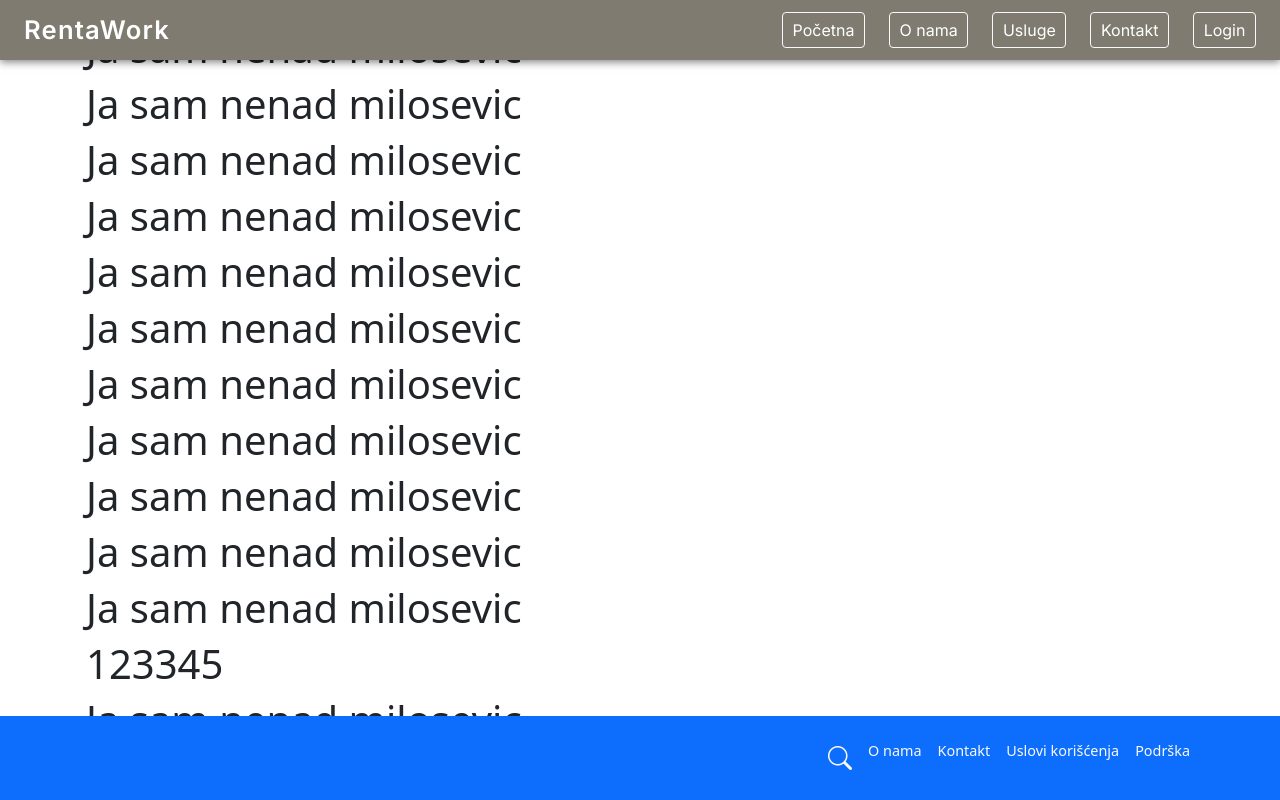
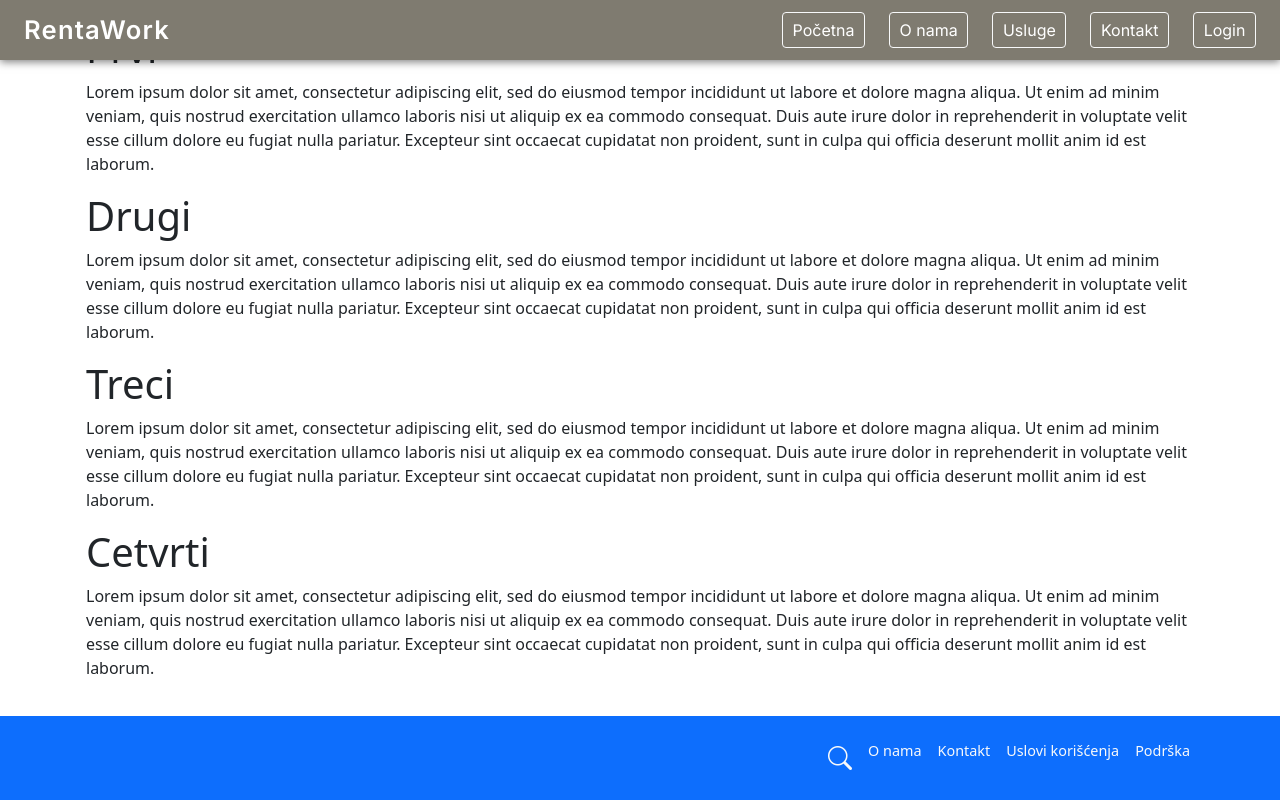
Before and after one commit to mnenadmm/rentaWorks, an Angular app in the folder client/: page / in a window 1280 px wide. Built offline with nearby package versions, Linux system fonts and the light colour scheme.

Commit message:
Dodajem addddddsddsefff

```diff
--- a/client/src/app/app.component.html
+++ b/client/src/app/app.component.html
@@ -3,22 +3,35 @@
 
   <main class="flex-grow-1 container py-4 content">
    <div>
-    <h1>Ja sam nenad milosevic</h1>
-    <h1>Ja sam nenad milosevic</h1>
-    <h1>Ja sam nenad milosevic</h1>
-    <h1>Ja sam nenad milosevic</h1>
-    <h1>Ja sam nenad milosevic</h1>
-    <h1>Ja sam nenad milosevic</h1>
-    <h1>Ja sam nenad milosevic</h1>
-    <h1>Ja sam nenad milosevic</h1>
-    <h1>Ja sam nenad milosevic</h1>
-    <h1>Ja sam nenad milosevic</h1>
-    <h1>Ja sam nenad milosevic</h1>
-    <h1>123345</h1>
-    <h1>Ja sam nenad milosevic</h1><h1>Ja sam nenad milosevic</h1><h1>Ja sam nenad milosevic</h1>
-    <h1>Ja sam nenad milosevic</h1><h1>Ja sam nenad milosevic</h1>
-    <h1>Ja sam nenad milosevic</h1>
-    <h1>Ja sam nenad milosevic</h1>
+    <h1>Prvi</h1>
+    <p>
+Lorem ipsum dolor sit amet, consectetur adipiscing elit, sed do eiusmod tempor incididunt ut labore et dolore magna aliqua.
+Ut enim ad minim veniam, quis nostrud exercitation ullamco laboris nisi ut aliquip ex ea commodo consequat.
+Duis aute irure dolor in reprehenderit in voluptate velit esse cillum dolore eu fugiat nulla pariatur.
+Excepteur sint occaecat cupidatat non proident, sunt in culpa qui officia deserunt mollit anim id est laborum.
+</p>
+<h1>Drugi</h1>
+<p>
+Lorem ipsum dolor sit amet, consectetur adipiscing elit, sed do eiusmod tempor incididunt ut labore et dolore magna aliqua.
+Ut enim ad minim veniam, quis nostrud exercitation ullamco laboris nisi ut aliquip ex ea commodo consequat.
+Duis aute irure dolor in reprehenderit in voluptate velit esse cillum dolore eu fugiat nulla pariatur.
+Excepteur sint occaecat cupidatat non proident, sunt in culpa qui officia deserunt mollit anim id est laborum.
+</p>
+<h1>Treci</h1>
+<p>
+Lorem ipsum dolor sit amet, consectetur adipiscing elit, sed do eiusmod tempor incididunt ut labore et dolore magna aliqua.
+Ut enim ad minim veniam, quis nostrud exercitation ullamco laboris nisi ut aliquip ex ea commodo consequat.
+Duis aute irure dolor in reprehenderit in voluptate velit esse cillum dolore eu fugiat nulla pariatur.
+Excepteur sint occaecat cupidatat non proident, sunt in culpa qui officia deserunt mollit anim id est laborum.
+</p>
+<h1>Cetvrti</h1>
+<p>
+Lorem ipsum dolor sit amet, consectetur adipiscing elit, sed do eiusmod tempor incididunt ut labore et dolore magna aliqua.
+Ut enim ad minim veniam, quis nostrud exercitation ullamco laboris nisi ut aliquip ex ea commodo consequat.
+Duis aute irure dolor in reprehenderit in voluptate velit esse cillum dolore eu fugiat nulla pariatur.
+Excepteur sint occaecat cupidatat non proident, sunt in culpa qui officia deserunt mollit anim id est laborum.
+</p>
+
    </div>
   </main>
 
```
Also changed, not shown: client/src/app/app.component.css (line endings or trailing spaces).
